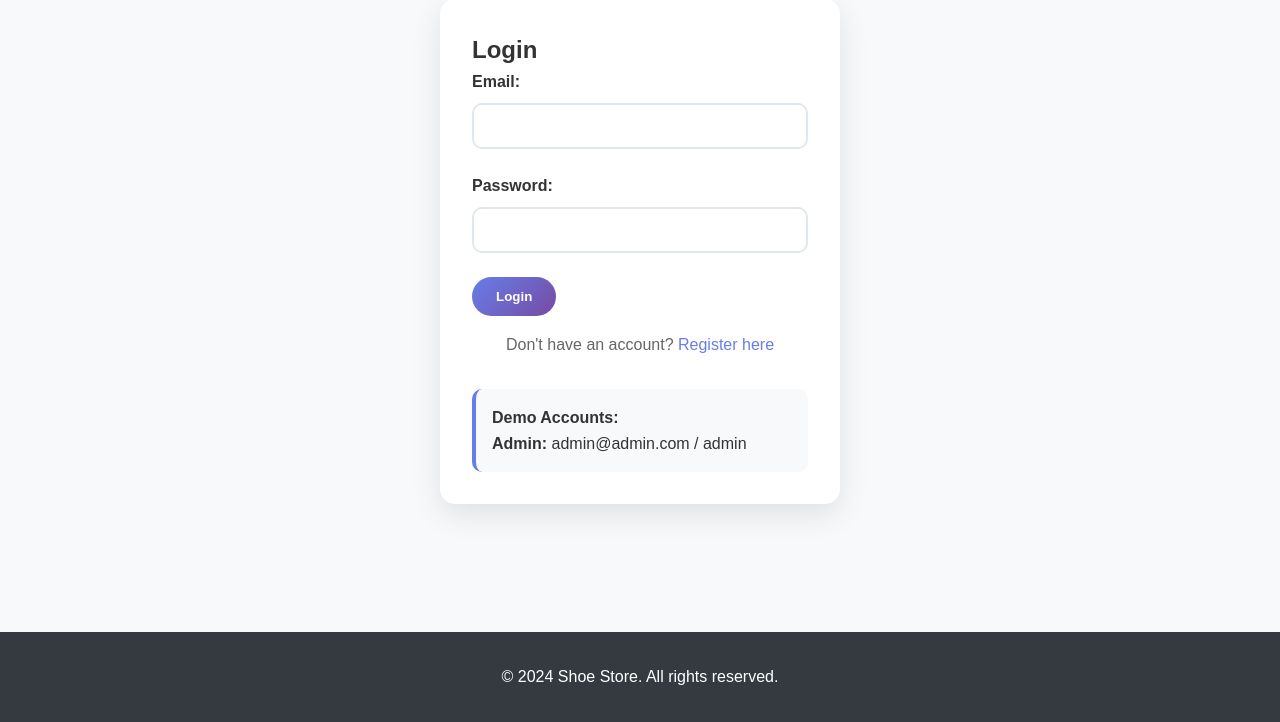
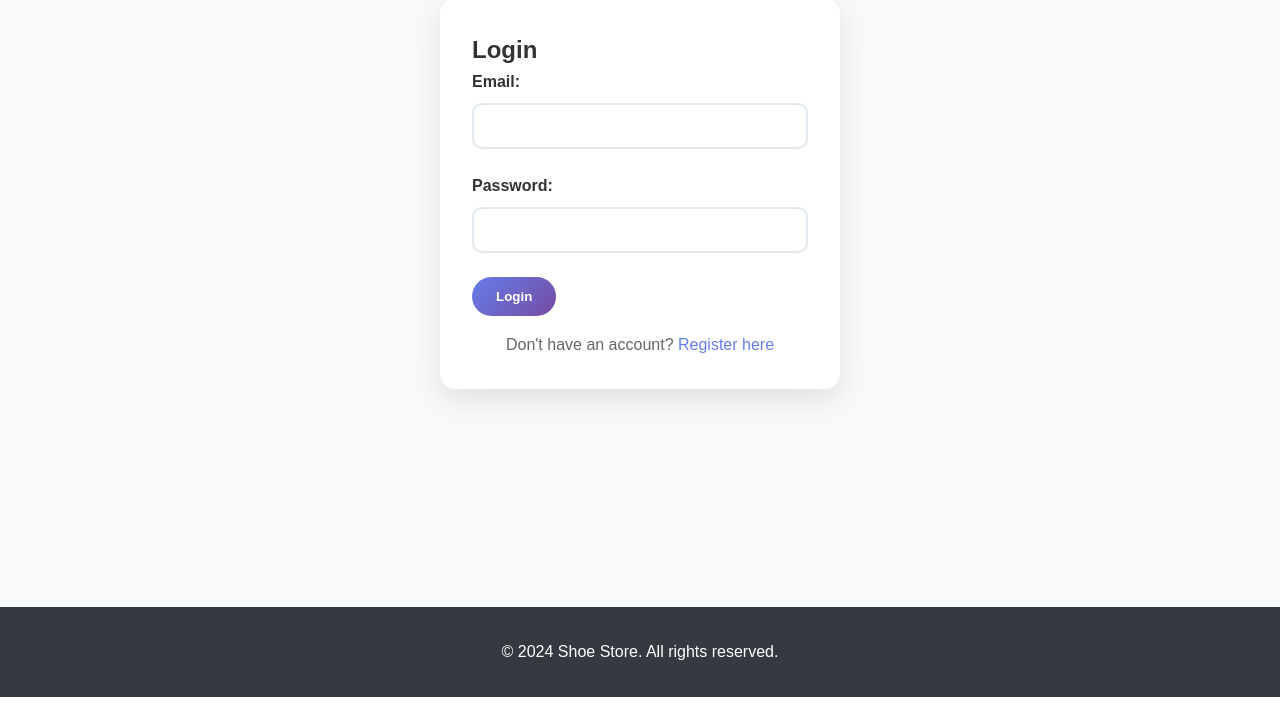
Before and after one commit to DPKaragyozova21/ShoesProject, a Flask app: page /auth/login in a window 1280 px wide. Shown: the part 159-881 px from the top of the page. After the commit the page ends 856 px from the top, so only its background shows below. Run offline with Flask 3, Linux system fonts and the light colour scheme; parts of the project's set-up code (start-up, migrations or seed data) failed here and were passed over.

Commit message:
Fix login page

```diff
--- a/shoestore/templates/login.html
+++ b/shoestore/templates/login.html
@@ -17,9 +17,6 @@
         <button type="submit" class="btn btn-primary">Login</button>
     </form>
     <p class="auth-link">Don't have an account? <a href="{{ url_for('auth_bp.register') }}">Register here</a></p>
-    <div class="demo-accounts">
-        <h4>Demo Accounts:</h4>
-        <p><strong>Admin:</strong> admin@admin.com / admin</p>
-    </div>
+
 </div>
 {% endblock %}
```
